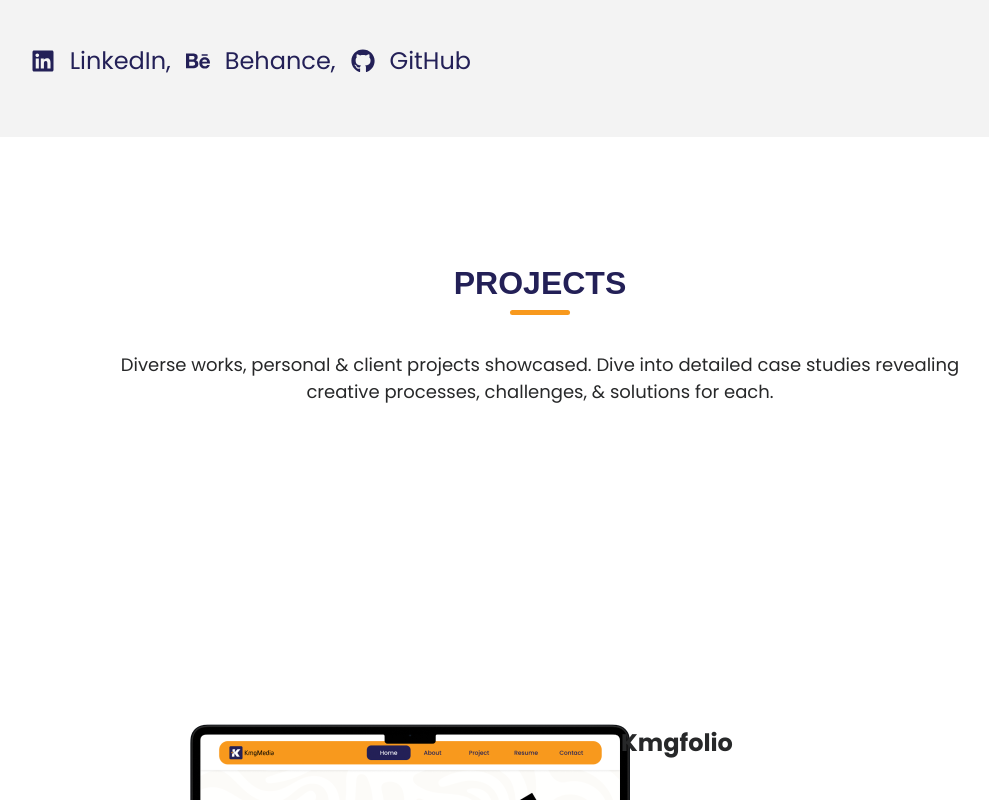
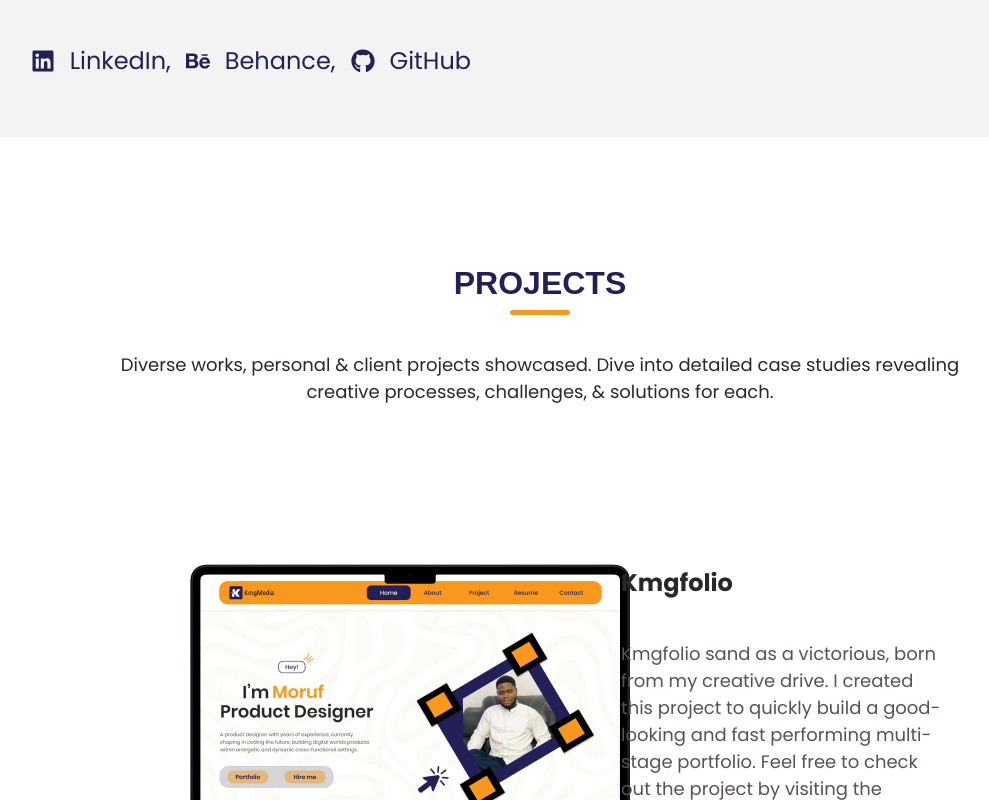
Before and after one commit to kmgmedia/build-cv-with-react-js-app, a React (Create React App) app: page / in a window 1280 px wide. Shown: the part 1000-1800 px from the top of the page, without its empty margins (100-1089 px from the left). Built offline with nearby package versions, Linux system fonts and the light colour scheme.

Commit message:
Updated projectsession

```diff
--- a/src/Components/Projects/project.scss
+++ b/src/Components/Projects/project.scss
@@ -24,7 +24,7 @@ $secondery-color-2: #272829;
 
 .project-1 {
     padding-top: 8rem;
-    padding-bottom: 10rem;
+
 }
 
 .kmg-folio-img-2 {
```
